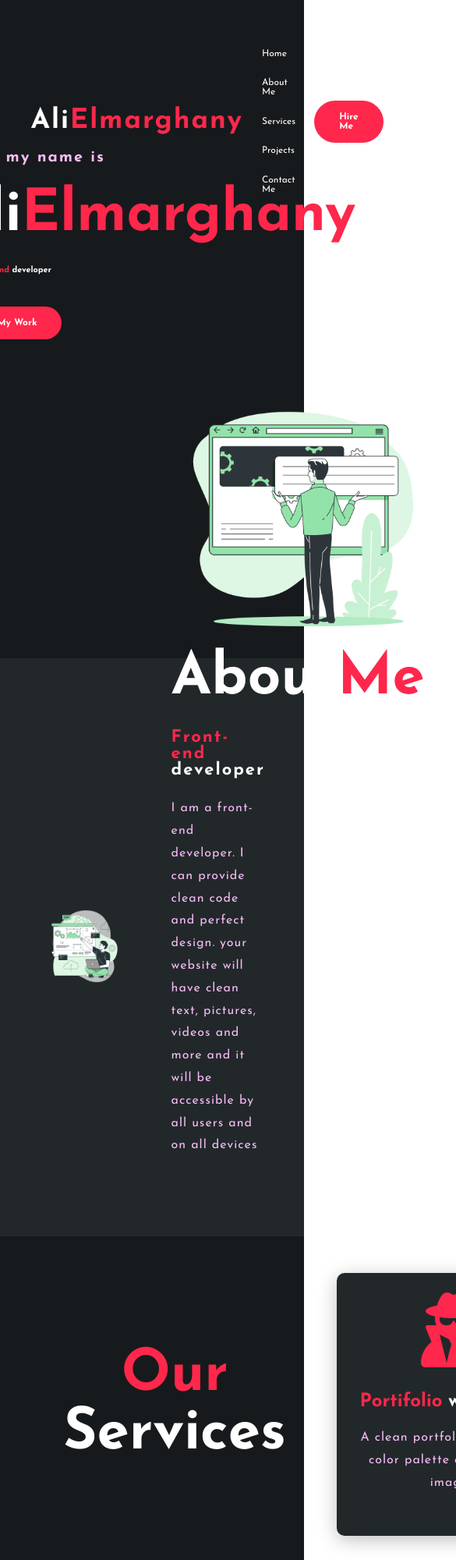
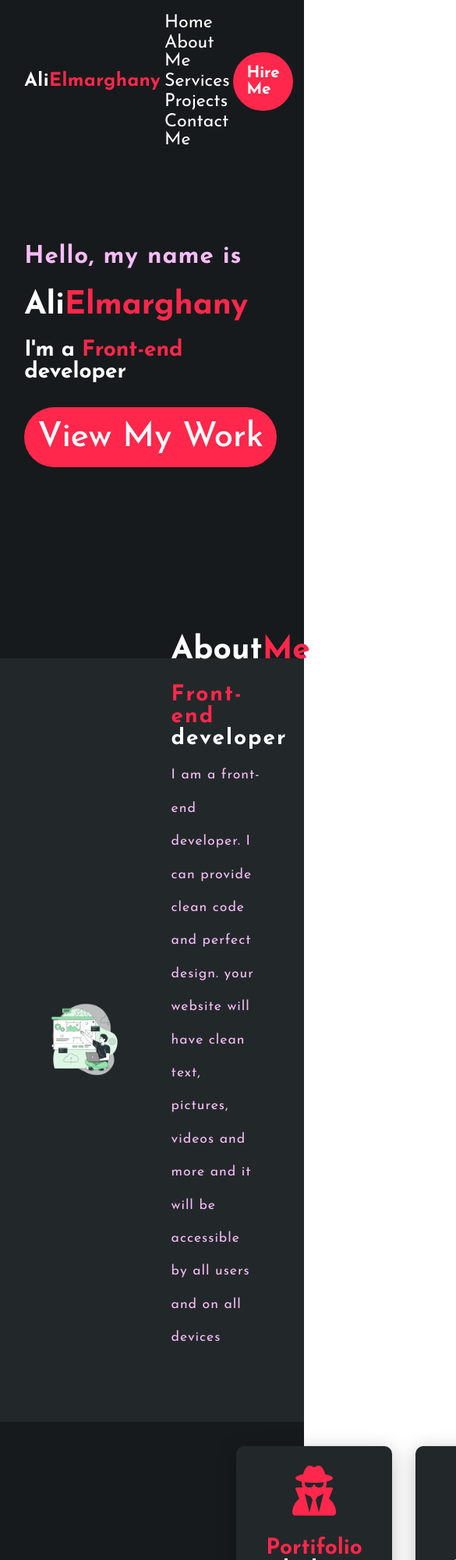
Before and after one commit to alielmarghany/Portfolio, a plain HTML site: page index.html in a window 390 px wide. Shown: the top 2000 px of the page at 78% size, 585 px wide, since content can reach past the window. Drawn offline with Linux system fonts and the light colour scheme.

Commit message:
Update style.css

```diff
--- a/style.css
+++ b/style.css
@@ -290,67 +290,279 @@ h5 {
 }
 
 @media (max-width: 1023px) {
-    .home{
-        padding: 5px 10px;
+    html {
+        font-family: 'Josefin Sans', sans-serif;
+        font-size: 8px;
+        color: var(--lightColor);
     }
 
-    .logo{
-        font-size: 0.8em;
+    .home {
+        width: 100%;
+        height: 100vh;
+        background-color: var(--bgColor-1);
+        display: flex;
+        flex-direction: column;
     }
 
-    .navigation a{
-        padding-left: 5px;
-        font-size: 1.0em;
+    span {
+        color: var(--primaryColor);
     }
 
-    .title{
-        font-size: 1.3em;
+    h2 {
+        font-size: 3.0rem;
+        letter-spacing: 0.06rem;
+        cursor: pointer;
     }
 
-    section{
-        padding: 40px 10px;
+    nav {
+        padding-top: 2.0rem;
+        padding-right: var(--padding);
+        padding-left: var(--padding);
+        display: flex;
+        justify-content: space-between;
+        align-items: center;
+        width: 100%;
+        z-index: 999;
     }
 
-    .content h2{
-        font-size: 1em;
+    nav ul li {
+        list-style-type: none;
+        display: inline-block;
+        margin: 0.2rem 0.6rem;
+        font-size: 2.9rem;
     }
 
-    .content h3{
-        font-size: 0.9em;
+    nav ul li a {
+        color: var(--lightColor);
+        text-decoration: none;
+        text-transform: capitalize;
+        transition: 0.4s;
     }
 
-    .content{
-        flex-direction: column;
+    nav ul li a:hover {
+        color: var(--primaryColor);
+    }
+
+    .btn {
+        background-color: var(--primaryColor);
+        border-radius: 50px;
+        border: 2px solid transparent;
+        padding: 1.87rem;
+        text-decoration: none;
+        text-transform: capitalize;
+        color: var(--lightColor);
+        font-weight: bold;
+        transition: 0.4s;
+        font-size: 2.6rem;
+    }
+
+    .btn:hover {
+        background-color: transparent;
+        border: 2px solid var(--primaryColor);
+    }
+
+    .content {
+        padding: 0 var(--padding);
+        flex-grow: 1;
+        display: flex;
         align-items: center;
+        justify-content: space-between;
+    }
+
+    .content .btn {
+        font-size: 5.5rem;
+        font-weight: 500;
+    }
+
+    .container-texts {
+        position: relative;
+        bottom: 70px;
+    }
+
+    h1 {
+        font-size: 5.1rem;
+        margin: 2.9rem 0;
+    }
+
+    h3 {
+        font-size: 3.5rem;
+        margin-bottom: 5.9rem;
+    }
+
+    h4 {
+        font-size: 3.9rem;
+        letter-spacing: 0.12rem;
+        margin-bottom: 3.2rem;
+        color: var(--secondryColor);
+    }
+
+    h5 {
+        font-size: 3.5rem;
+        margin-bottom: 1.5rem;
+        letter-spacing: 2px;
+    }
+
+    p {
+        color: var(--secondryColor);
+        letter-spacing: 1px;
+        line-height: 5.3rem;
+        font-size: 2.2rem;
+    }
+
+    .home .container-pics {
+        display: none;
+    }
+
+    .about {
+        background-color: var(--bgColor-2);
+        padding: 2rem var(--padding);
+        display: flex;
+        align-items: center;
+        justify-content: space-around;
     }
 
 
-}
 
-@media (max-width: 641px) {
-    body{
-        font-size: 12px;
+    .about .container-pics {
+        width: 35%;
     }
 
-    .main-content h2{
-        font-size: 0.8em;
+    .about .container-pics img {
+        width: 90%;
     }
 
-    .main-content h3{
-        font-size: 1.4em;
+    .about .container-texts {
+        width: 35%;
+    }
+
+    .services {
+        background-color: var(--bgColor-1);
+        padding: 2rem var(--padding);
+        display: flex;
+        align-items: center;
+        justify-content: space-around;
+    }
+
+    .services h1 {
+        padding: 50px;
+    }
+
+    .text-center {
+        text-align: center;
+    }
+
+    .box {
+        display: flex;
+        justify-content: space-between;
+    }
+
+    .card {
+        background-color: var(--bgColor-2);
+        width: 200px;
+        box-shadow: 0 5px 25px rgba(1 1 1 / 25%);
+        border-radius: 10px;
+        padding: 25px;
+        margin: 15px;
+        transition: 0.7s ease;
+        text-align: center;
+    }
+
+    .card h3 {
+        margin-bottom: 20px;
+    }
+
+    .card:hover {
+        transform: scale(1.1);
+    }
+
+    .icon {
+        color: var(--primaryColor);
+        font-size: 8em;
+        text-align: center;
+        margin-bottom: 20px;
+    }
+
+    .products {
+        background-color: var(--bgColor-2);
+        padding: 2rem var(--padding);
+        display: flex;
+        align-items: center;
+        justify-content: space-around;
+    }
+
+    .products .content {
+        margin-top: 30px;
+    }
+
+    .products-card {
+        background-color: var(--bgColor-1);
+        border: 5px solid var(--bgColor-1);
+        min-height: 14em;
+        width: 23em;
+        overflow: hidden;
+        border-radius: 10px;
+        margin: 20px;
+        transition: 0.7s ease;
+    }
+
+    .products .content {
+        margin-top: 30px;
+    }
+
+    .product-image img{
+        width: 100%;
+    }
+
+    .products-card:hover {
+        transform: scale(1.1);
+    }
+
+    .products-card:hover .product-image {
+        opacity: 0.9;
+    }
+
+    .product-info {
+        padding: 1em;
+        display: flex;
+        justify-content: space-between;
+    }
+
+    .product-name {
+        font-size: 1.2em;
+        color: var(--primaryColor);
+    }
+
+    .more-info {
+        text-decoration: none;
+        font-size: 1.3em;
+        font-weight: 500;
+        color: var(--lightColor);
+    }
+
+    .contact {
+        background-color: var(--bgColor-1);
+        padding: 2rem var(--padding);
+        display: flex;
+        align-items: center;
+        justify-content: space-around;
+    }
+
+    .footer {
+        background-color: var(--bgColor-2);
+        color: var(--lightColor);
+        padding: 2em;
+        display: flex;
+        justify-content: space-between;
+    }
+
+    .footer-title {
+        font-size: 1.3em;
+        font-weight: 600;
+    }
+
+    .footer .social-icons a {
+        color: var(--primaryColor);
+        font-size: 1.7em;
+        padding: 0 12px 0 0;
     }
 }
-
-@media (max-width: 300px) {
-    body{
-        font-size: 8px;
-    }
-
-        .main-content h2{
-        font-size: 0.5em;
-    }
-
-    .main-content h3{
-        font-size: 1.1em;
-    }
-}
```
